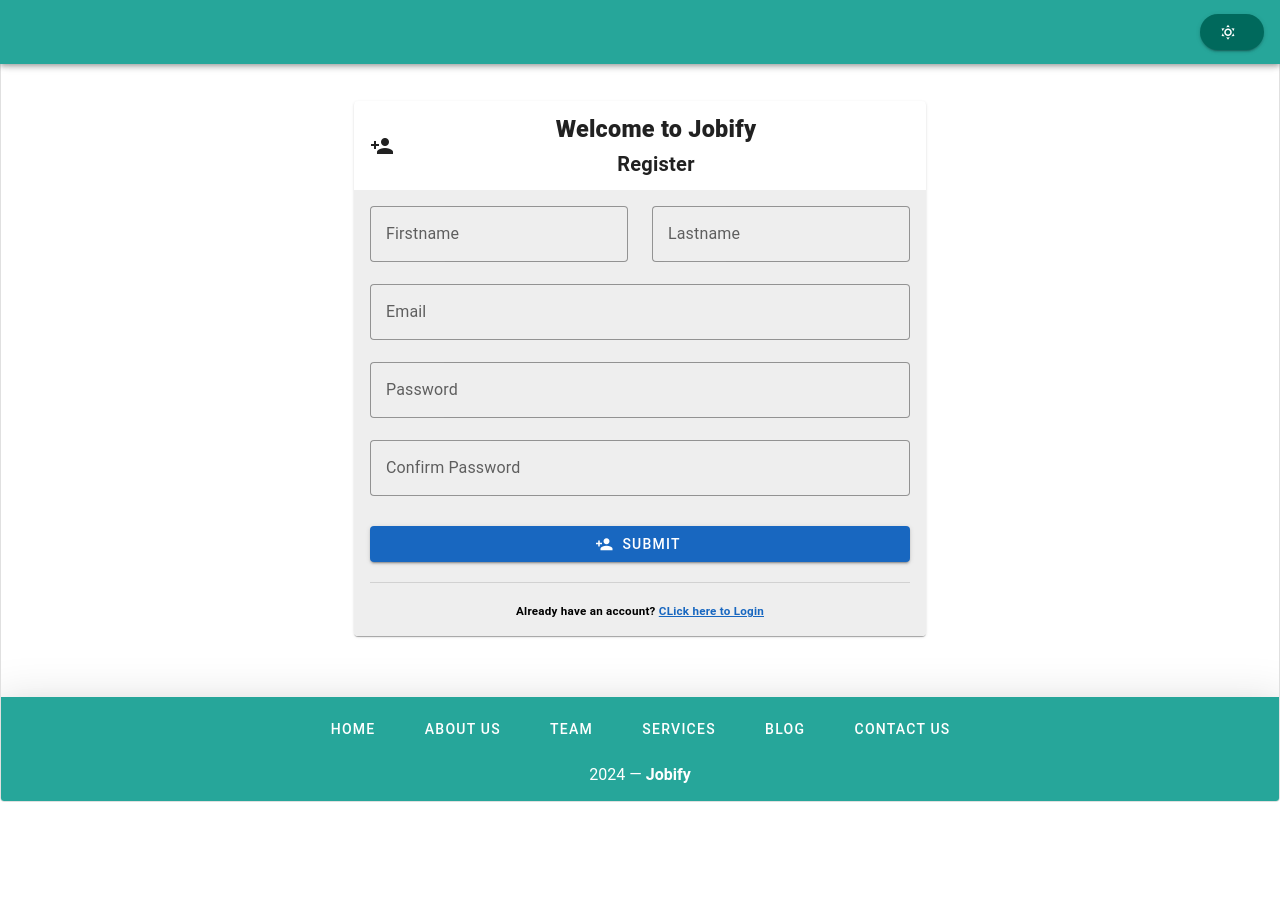
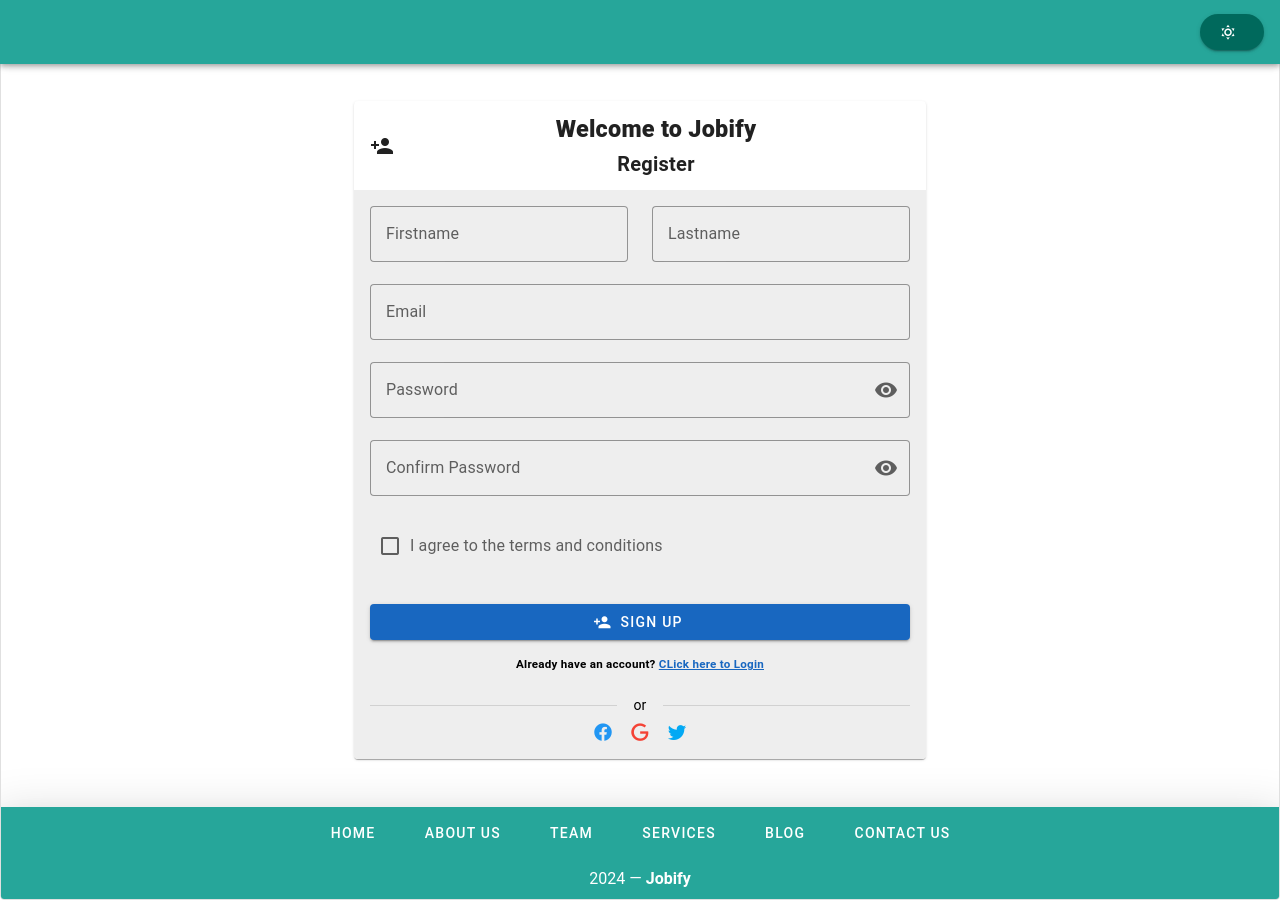
Before and after one commit to cjbantillo/Jobify-Application, a Vue app: page /register in a window 1280 px wide. Before the commit the page ends 802 px from the top, so only its background shows below. Built offline with nearby package versions, Linux system fonts and the light colour scheme.

Commit message:
fix: folder, correct the theme light and dark mode, added icons and alignment

```diff
--- /dev/null
+++ b/src/components/auth/Register-form.vue
@@ -0,0 +1,90 @@
+<template>
+  <v-form fast-fail @submit.prevent>
+    <v-row>
+      <v-col>
+        <v-text-field label="Firstname" variant="outlined"></v-text-field>
+      </v-col>
+      <v-col>
+        <v-text-field label="Lastname" variant="outlined"></v-text-field>
+      </v-col>
+    </v-row>
+
+    <v-text-field label="Email" variant="outlined"></v-text-field>
+
+    <!-- Password Field with Eye Icon Inside -->
+    <v-text-field
+      v-model="password"
+      :type="showPassword ? 'text' : 'password'"
+      label="Password"
+      variant="outlined"
+    >
+      <template #append-inner>
+        <v-icon @click="togglePasswordVisibility" class="cursor-pointer">
+          {{ showPassword ? 'mdi-eye-off' : 'mdi-eye' }}
+        </v-icon>
+      </template>
+    </v-text-field>
+
+    <!-- Confirm Password Field with Eye Icon Inside -->
+    <v-text-field
+      v-model="confirmPassword"
+      :type="showConfirmPassword ? 'text' : 'password'"
+      label="Confirm Password"
+      variant="outlined"
+    >
+      <template #append-inner>
+        <v-icon @click="toggleConfirmPasswordVisibility" class="cursor-pointer">
+          {{ showConfirmPassword ? 'mdi-eye-off' : 'mdi-eye' }}
+        </v-icon>
+      </template>
+    </v-text-field>
+ <!-- terms and conditions -->
+ <v-checkbox
+      v-model="termsAccepted"
+      :rules="[v => !!v || 'You must accept the terms and conditions']"
+      label="I agree to the terms and conditions"
+      color="primary"
+    ></v-checkbox>
+    <!-- terms end -->
+
+    <!-- Submit Button -->
+    <v-btn
+      class="mt-2 bg-primary"
+      type="submit"
+      block
+      prepend-icon="mdi-account-plus"
+    >
+      Sign up
+    </v-btn>
+
+  </v-form>
+</template>
+
+<script>
+export default {
+  data() {
+    return {
+      password: '',
+      confirmPassword: '',
+      showPassword: false,
+      showConfirmPassword: false,
+      termsAccepted: false, // Checkbox value
+    }
+  },
+  methods: {
+    togglePasswordVisibility() {
+      this.showPassword = !this.showPassword
+    },
+    toggleConfirmPasswordVisibility() {
+      this.showConfirmPassword = !this.showConfirmPassword
+    },
+  },
+  submitForm() {
+      if (this.termsAccepted) {
+        // Handle form submission logic
+        alert('Form submitted!');
+      }
+    },
+  };
+
+</script>
--- a/src/components/auth/Registerform.vue
+++ /dev/null
@@ -1,36 +0,0 @@
-<template>
-   <v-form fast-fail @submit.prevent>
-                <v-row>
-                  <v-col>
-                    <v-text-field
-                      label="Firstname"
-                      variant="outlined"
-                    ></v-text-field
-                  ></v-col>
-                  <v-col>
-                    <v-text-field
-                      label="Lastname"
-                      variant="outlined"
-                    ></v-text-field
-                  ></v-col>
-                </v-row>
-
-                <v-text-field label="Email" variant="outlined"></v-text-field>
-
-                <v-text-field
-                  label="Password"
-                  type="password"
-                  variant="outlined"
-                >
-                </v-text-field>
-                <v-text-field
-                  label="Confirm Password"
-                  type="password"
-                  variant="outlined"
-                >
-                </v-text-field>
-
-                <v-btn class="mt-2 bg-primary" type="submit" block prepend-icon="mdi-account-plus">Submit</v-btn>
-              </v-form>
-
-</template>
--- a/src/components/layout/AppLayout.vue
+++ b/src/components/layout/AppLayout.vue
@@ -1,11 +1,18 @@
 <script setup>
-import { ref } from 'vue'
+import { ref, watch } from 'vue'
 
 const theme = ref(localStorage.getItem('theme') ?? 'light')
 
+// Function to toggle theme and save it in localStorage
 function onClick() {
   theme.value = theme.value === 'light' ? 'dark' : 'light'
+  localStorage.setItem('theme', theme.value) // Save the theme preference
 }
+
+// Watch for theme changes and store it in localStorage (optional for extra safety)
+watch(theme, (newTheme) => {
+  localStorage.setItem('theme', newTheme)
+})
 
 const links = [
   'Home',
--- a/src/views/auth/LoginView.vue
+++ b/src/views/auth/LoginView.vue
@@ -1,6 +1,6 @@
 <script setup>
 import AppLayout from '@/components/layout/AppLayout.vue'
-import Loginform from '@/components/auth/Loginform.vue'
+import Loginform from '@/components/auth/Login-form.vue'
 </script>
 
 <template>
@@ -25,6 +25,13 @@ import Loginform from '@/components/auth/Loginform.vue'
                   Click here to Register</router-link
                 >
               </h5>
+
+              <v-divider class="my-4"> or </v-divider>
+              <div class="social-icons d-flex justify-center">
+                <v-icon color="blue" class="mx-2">mdi-facebook</v-icon>
+                <v-icon color="red" class="mx-2">mdi-google</v-icon>
+                <v-icon color="light-blue" class="mx-2">mdi-twitter</v-icon>
+              </div>
             </v-card-text>
           </v-card>
         </v-col>
--- a/src/views/auth/RegisterView.vue
+++ b/src/views/auth/RegisterView.vue
@@ -1,6 +1,6 @@
 <script setup>
 import AppLayout from '@/components/layout/AppLayout.vue'
-import Registerform from '@/components/auth/Registerform.vue';
+import Registerform from '@/components/auth/Register-form.vue'
 </script>
 
 <template>
@@ -8,26 +8,28 @@ import Registerform from '@/components/auth/Registerform.vue';
     <template #content>
       <v-row class="mt-5 mb-5">
         <v-col cols="12" md="6" class="mx-auto mt-5">
-          <v-card
-            class="mx-auto"
-            prepend-icon="mdi-account-plus"
-
-          >
+          <v-card class="mx-auto" prepend-icon="mdi-account-plus">
             <template v-slot:title>
               <h3 class="font-weight-black text-center">Welcome to Jobify</h3>
               <p class="font-weight-bold text-center">Register</p>
             </template>
 
             <v-card-text class="bg-surface-light pt-4">
-             <Registerform></Registerform>
+              <Registerform></Registerform>
 
-              <v-divider class="my-5"></v-divider>
-              <h5 class="text-center">
+              <h5 class="text-center my-4">
                 Already have an account?
                 <router-link to="login" class="text-primary">
                   CLick here to Login</router-link
                 >
               </h5>
+
+              <v-divider class="my-4"> or </v-divider>
+              <div class="social-icons d-flex justify-center">
+                <v-icon color="blue" class="mx-2">mdi-facebook</v-icon>
+                <v-icon color="red" class="mx-2">mdi-google</v-icon>
+                <v-icon color="light-blue" class="mx-2">mdi-twitter</v-icon>
+              </div>
             </v-card-text>
           </v-card>
         </v-col>
```
Also changed, not shown: src/components/auth/Login-form.vue (renamed from src/components/auth/Loginform.vue).
